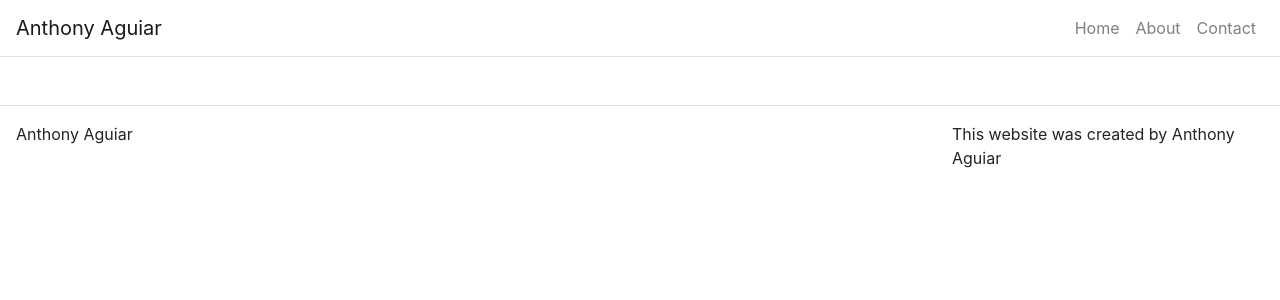
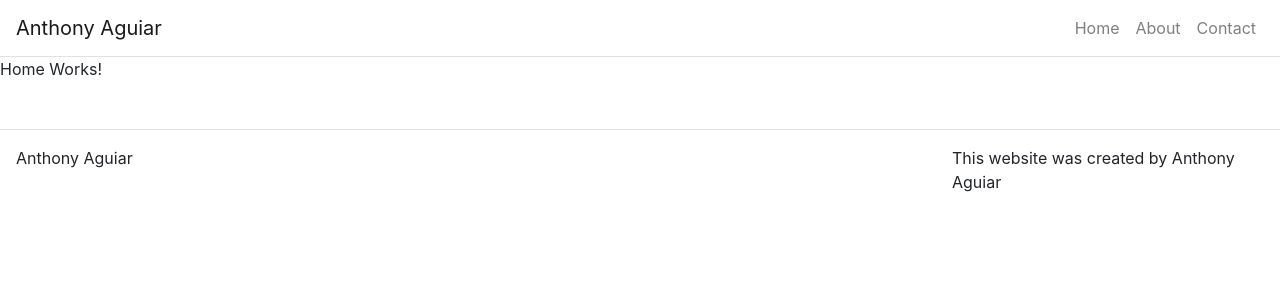
Before and after one commit to EpicGibbon/react_portfolio, a React (Create React App) app: page / in a window 1280 px wide. Shown: the top 300 px of the page. Built offline with nearby package versions, Linux system fonts and the light colour scheme.

Commit message:
routes done, header needs to be compontized

```diff
--- a/src/App.js
+++ b/src/App.js
@@ -1,10 +1,13 @@
 import React from 'react';
-import { BrowserRouter as Router, Route, Link} from 'react-router-dom';
+import { BrowserRouter as Router, Route, Link } from 'react-router-dom';
 import Container from 'react-bootstrap/Container';
 import Navbar from 'react-bootstrap/Navbar';
 import Nav from 'react-bootstrap/Nav';
 import './App.css';
 import Footer from '../src/Components/Footer'
+import HomePage from '../src/pages/HomePage'
+import AboutPage from '../src/pages/AboutPage'
+import ContactPage from '../src/pages/ContactPage'
 
 class App extends React.Component {
 
@@ -39,18 +42,34 @@
           <Navbar className="border-bottom" bg="transparent" expand="md">
             <Navbar.Brand>Anthony Aguiar</Navbar.Brand>
 
-            <Navbar.Toggle className="border-bottom"aria-controls="navbar-toggle" />
+            <Navbar.Toggle className="border-bottom" aria-controls="navbar-toggle" />
             <Navbar.Collapse id="navbar-toggle">
               <Nav className="ml-auto">
                 <Link className="nav-link" to="/">Home</Link>
                 <Link className="nav-link" to="/about">About</Link>
                 <Link className="nav-link" to="/contact">Contact</Link>
+
+
               </Nav>
             </Navbar.Collapse>
           </Navbar>
 
+          <Route path="/" exact render={() => <HomePage
+            title={this.state.home.title}
+            subTitle={this.state.home.subTitle}
+            text={this.state.home.text}
+          />} />
+
+          <Route path="/about" exact render={() => <AboutPage
+            title={this.state.about.title}
+          />} />
+
+          <Route path="/contact" exact render={() => <ContactPage
+            title={this.state.contact.title}
+          />} />
 
           <Footer />
+
         </Container>
       </Router>
     );
--- /dev/null
+++ b/src/pages/AboutPage.js
@@ -0,0 +1,11 @@
+import React from 'react';
+
+function About(props) {
+
+    return (
+        <p>About Works!</p>
+    )
+}
+
+
+export default About;
--- /dev/null
+++ b/src/pages/ContactPage.js
@@ -0,0 +1,11 @@
+import React from 'react';
+
+function Contact(props) {
+
+    return (
+        <p>ContactWorks!</p>
+    )
+}
+
+
+export default Contact;
--- /dev/null
+++ b/src/pages/HomePage.js
@@ -0,0 +1,11 @@
+import React from 'react';
+
+function Home(props) {
+
+    return (
+        <p>Home Works!</p>
+    )
+}
+
+
+export default Home;
```
